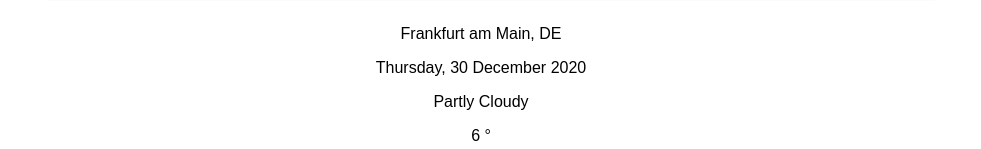
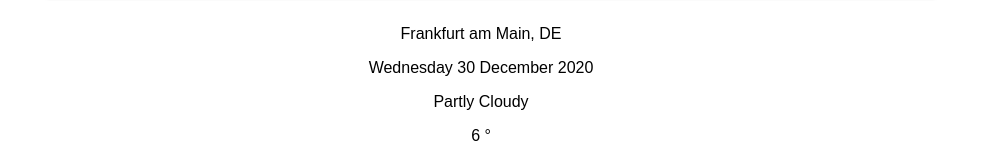
Before and after one commit to KamalByanjankar/weather-app, a React (Create React App) app: page / in a window 1280 px wide. Shown: the part 131-280 px from the top of the page, without its empty margins (159-1140 px from the left). Built offline with nearby package versions, Linux system fonts and the light colour scheme.

Commit message:
date added

```diff
--- a/src/components/Weather/Weather.js
+++ b/src/components/Weather/Weather.js
@@ -2,12 +2,26 @@
 
 class Weather extends Component {
     state = {  }
+
+    dateBuilder = (d) => {
+        let months= ["January", "February", "March", "April", "May", "June", "July",
+                    "August", "September", "October", "November", "December"];
+        let days=["Sunday", "Monday", "Tuesday", "Wednesday", "Thursday", "Friday", "Saturday"];
+
+        let day = days[d.getDay()];
+        let date = d.getDate();
+        let month = months[d.getMonth()];
+        let year = d.getFullYear();
+
+        return `${day} ${date} ${month} ${year}`
+    }
+
     render() {
         return (
             <div>
                 <div>
                     <p>Frankfurt am Main, DE</p>
-                    <p>Thursday, 30 December 2020</p>
+                    <p>{this.dateBuilder(new Date())}</p>
                 </div>
                 <div>
                     <p>Partly Cloudy</p>
```
Also changed, not shown: 1 other file (tests, documents, lock files or other folders).
